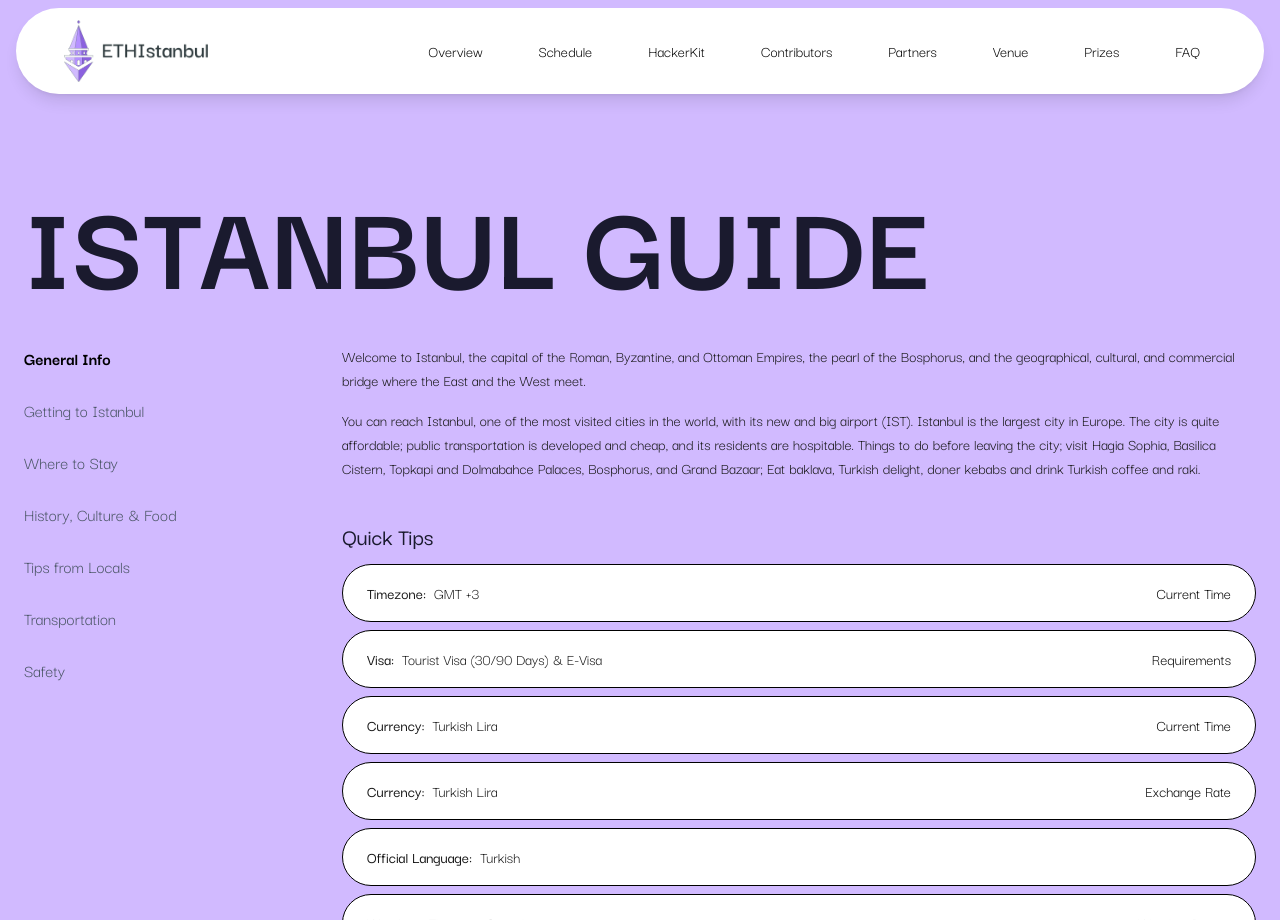
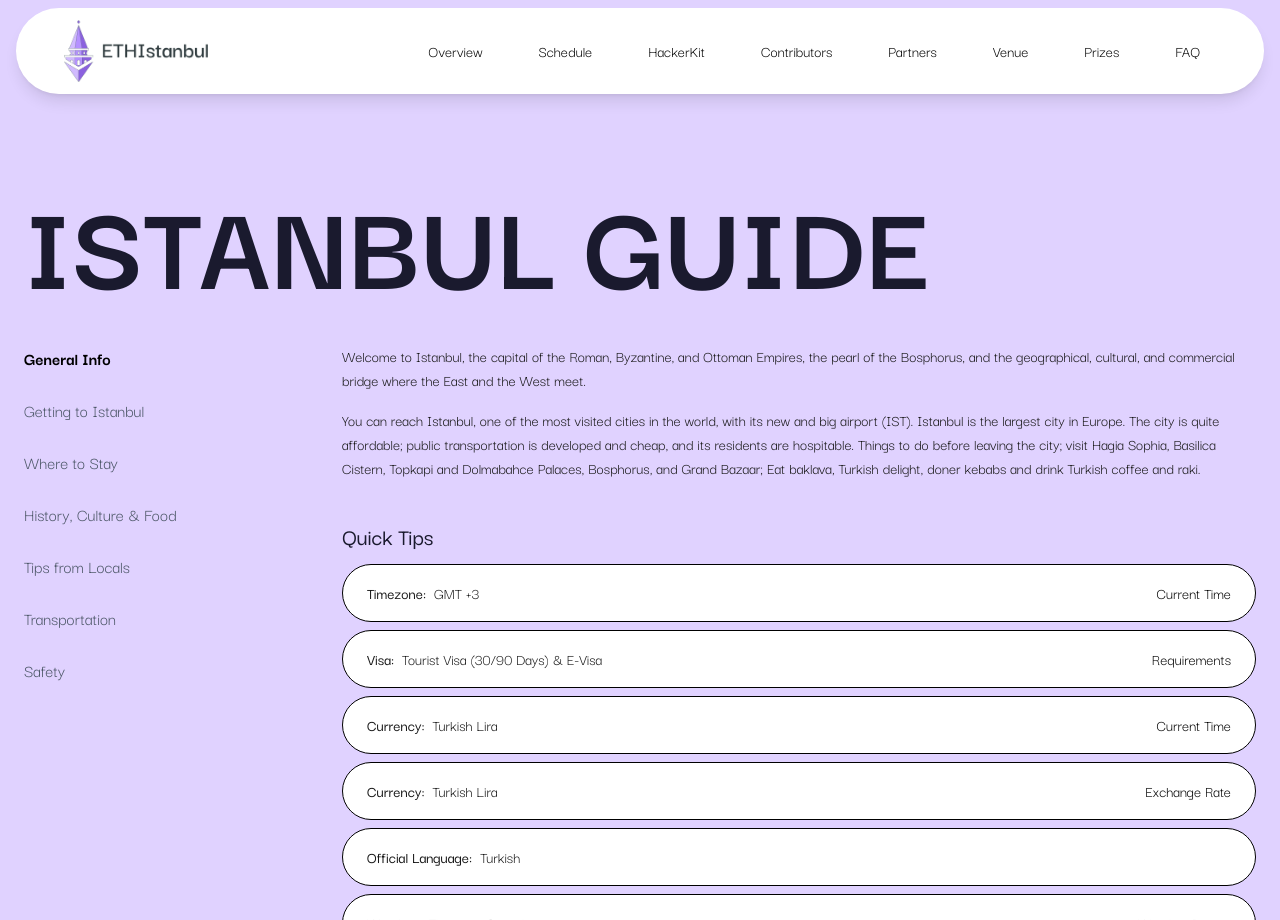
Before and after one commit to keyboord01/ethistanbul-site, a Next.js app: page /istanbul-guide in a window 1280 px wide. Built offline with nearby package versions, Linux system fonts and the light colour scheme; a web font is replaced by a local one.

Commit message:
color fix aleyna

```diff
--- a/app/istanbul-guide/page.tsx
+++ b/app/istanbul-guide/page.tsx
@@ -508,7 +508,7 @@
       <Navbar position="top" />
       <section
         id="istanbul-guide"
-        className="min-h-screen pt-44 bg-[#D1BAFF]"
+        className="min-h-screen pt-44 bg-[#E0D2FF]"
       >
         <div className="max-w-7xl mx-auto px-4 sm:px-6">
           <div>
```
